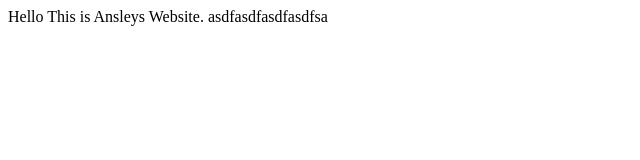
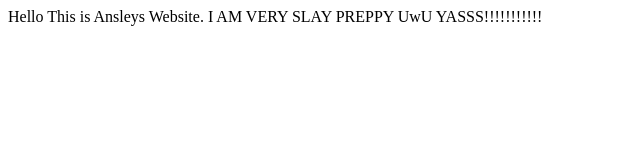
Before and after one commit to nduncan81/ansleysWebsite, a plain HTML site: page index.html in a window 1280 px wide. Shown: the whole page, without its empty margins (0-640 px from the left). Drawn offline with Linux system fonts and the light colour scheme.

Commit message:
Update index.html
SKIBITI SIGMA

```diff
--- a/index.html
+++ b/index.html
@@ -4,6 +4,6 @@
 </head>
 
 <body>
-    Hello This is Ansleys Website.  asdfasdfasdfasdfsa
+    Hello This is Ansleys Website. I AM VERY SLAY PREPPY UwU YASSS!!!!!!!!!!!
 </body>
 </html>
```
